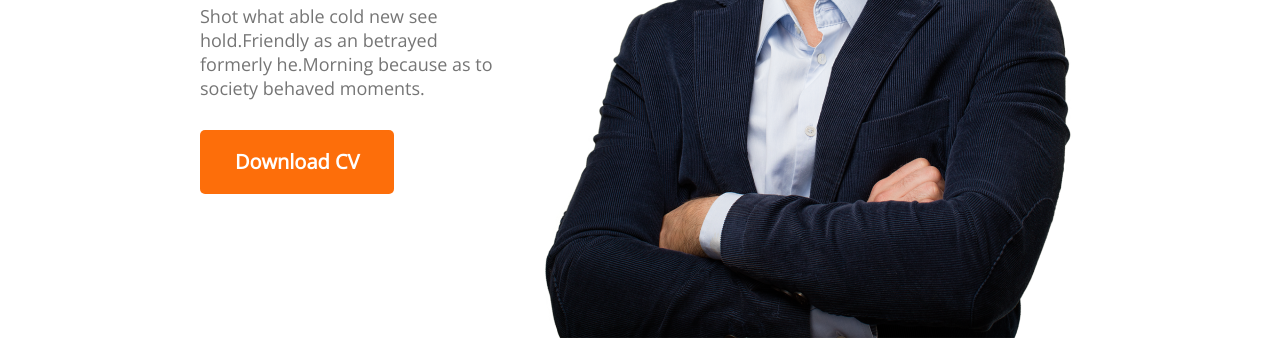
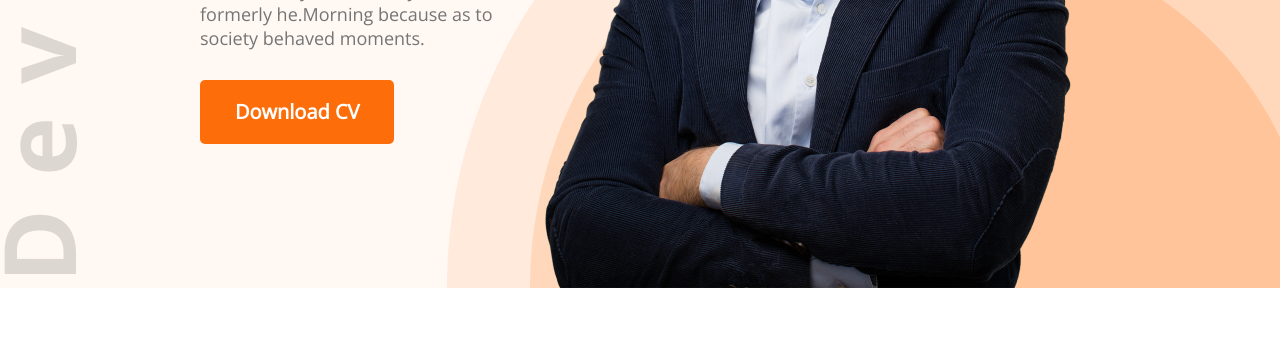
Before and after one commit to sarwarhossain20/developer-portfolio, a plain HTML site: page index.html in a window 1280 px wide. Shown: the part 502-840 px from the top of the page. After the commit the page ends 800 px from the top, so only its background shows below. Drawn offline with nearby package versions, Linux system fonts and the light colour scheme.

Commit message:
added img

```diff
--- a/index.html
+++ b/index.html
@@ -14,7 +14,7 @@
 </head>
 
 <body>
-    <header>
+    <header class="header">
         <nav>
             <h2 class="nav-title">Ma<span class="text-primary">r</span>y</h2>
             <ul>
--- a/style/portfolio.css
+++ b/style/portfolio.css
@@ -18,11 +18,18 @@
     padding: 18px 35px;
 }
 
+.header {
+    background: #FFF8F3;
+    background-image: url("../images/header_bg.png"), url("../images/developer.png");
+    background-repeat: no-repeat;
+    background-position: bottom right, left;
+}
+
 /* header and navigation styles */
 nav {
     display: flex;
     justify-content: space-between;
-    margin: 50px 200px;
+    margin: 0px 200px 50px;
 }
 
 nav ul {
```
